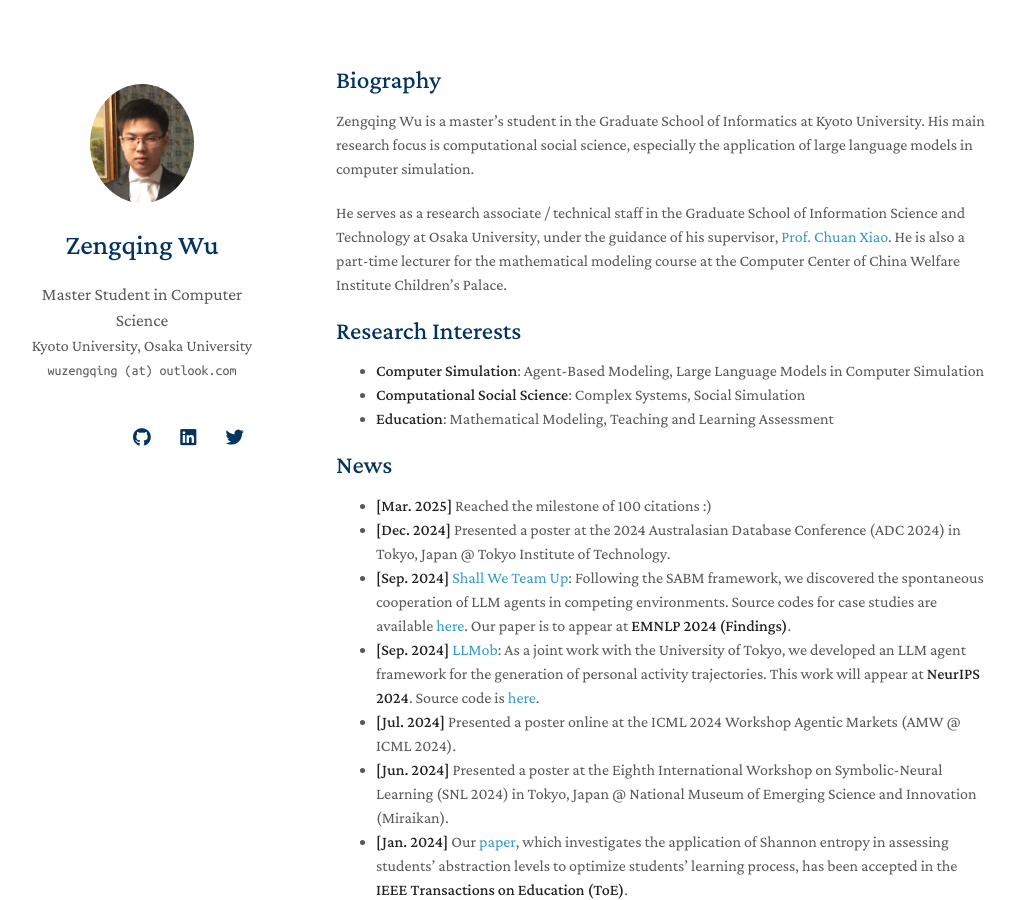
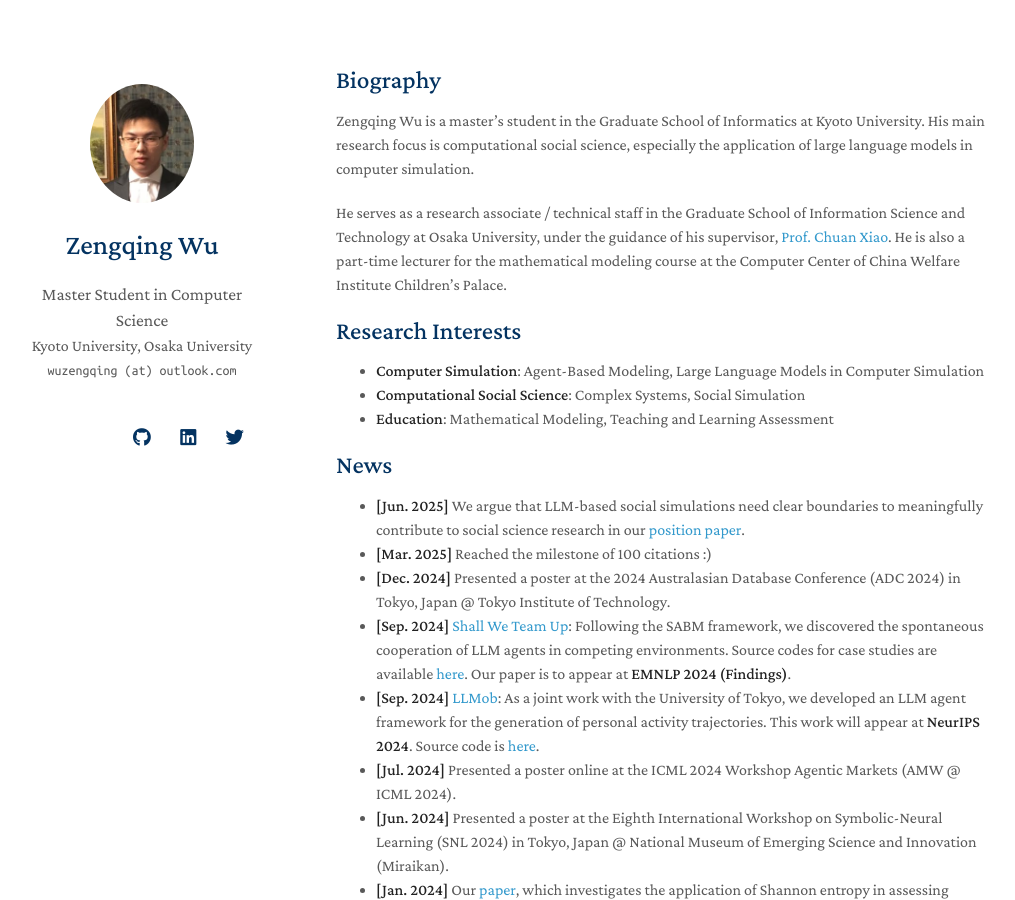
Before and after one commit to wuzengqing001225/wuzengqing001225.github.io, a Jekyll site: the page built from index.md, in a window 1280 px wide and 900 px high. Shown: the whole window, without its empty margins (134-1149 px from the left). Built offline with Jekyll 4.4.1, drawn with Linux system fonts in a browser that asks for light colours; nearby versions of some CDN libraries; a style sheet for code colours, icons or effects is not loaded; our own code applies the rules of GitHub Pages for plain Markdown files.

Commit message:
Update index.md

```diff
--- a/index.md
+++ b/index.md
@@ -18,6 +18,7 @@ He serves as a research associate / technical staff in the Graduate School of In
 
 ## News
 
+- **[Jun. 2025]** We argue that LLM-based social simulations need clear boundaries to meaningfully contribute to social science research in our [position paper](https://arxiv.org/abs/2506.19806).
 - **[Mar. 2025]** Reached the milestone of 100 citations :)
 - **[Dec. 2024]** Presented a poster at the 2024 Australasian Database Conference (ADC 2024) in Tokyo, Japan @ Tokyo Institute of Technology.
 - **[Sep. 2024]** [Shall We Team Up](https://arxiv.org/abs/2402.12327): Following the SABM framework, we discovered the spontaneous cooperation of LLM agents in competing environments. Source codes for case studies are available [here](https://github.com/wuzengqing001225/SABM_ShallWeTeamUp). Our paper is to appear at **EMNLP 2024 (Findings)**.
```
